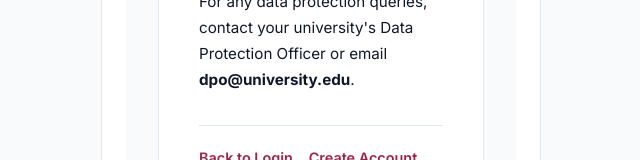
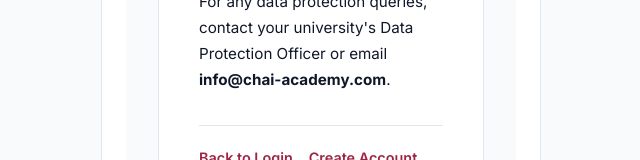
Before and after one commit to dilshan888/chai-academy, a Next.js app: page /privacy in a window 1280 px wide. Shown: the part 2873-3033 px from the top of the page, without its empty margins (319-959 px from the left). Built offline with nearby package versions, Linux system fonts and the light colour scheme; no server answers.

Commit message:
docs: update contact email in privacy policy

```diff
--- a/src/app/(auth)/privacy/page.tsx
+++ b/src/app/(auth)/privacy/page.tsx
@@ -110,7 +110,7 @@ export default function PrivacyPolicyPage() {
                     <h2 style={{ fontSize: '1.15rem', fontWeight: 700, marginBottom: '0.5rem' }}>9. Contact</h2>
                     <p>
                         For any data protection queries, contact your university&apos;s Data Protection Officer
-                        or email <strong>dpo@university.edu</strong>.
+                        or email <strong>info@chai-academy.com</strong>.
                     </p>
                 </section>
 
```
